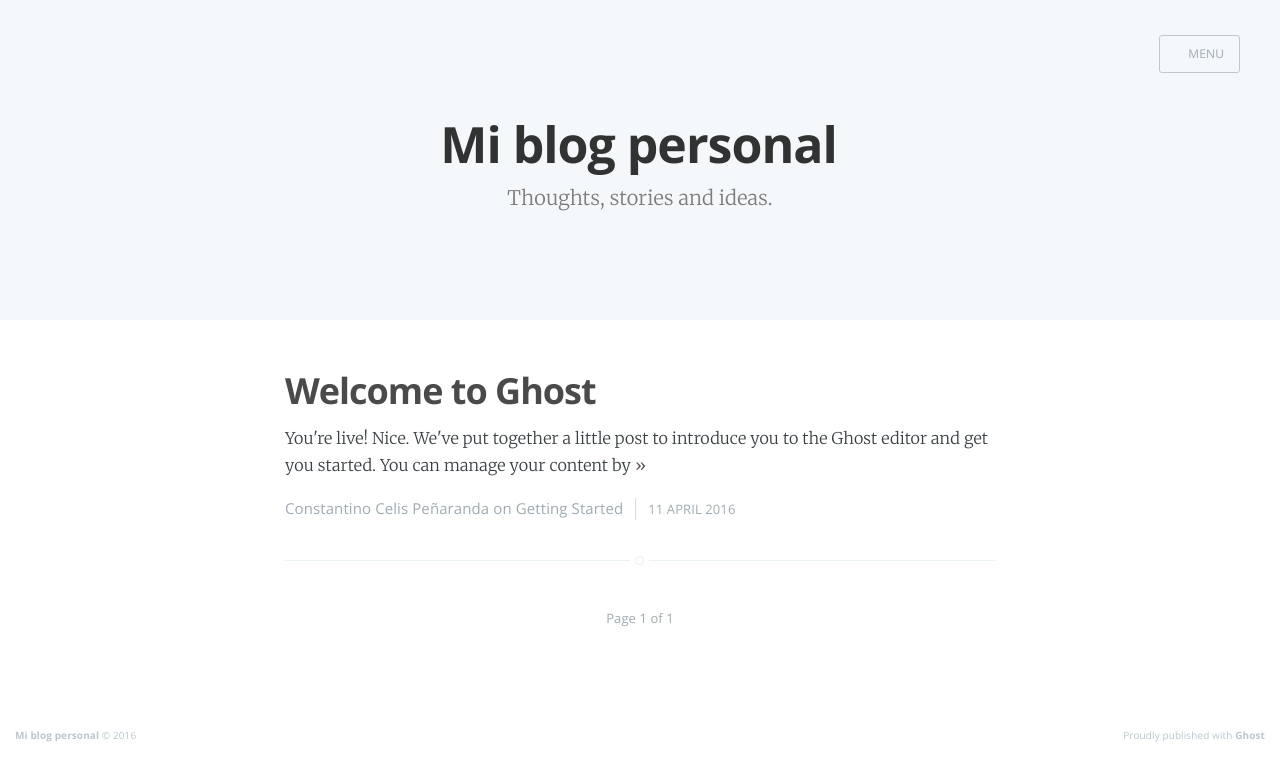
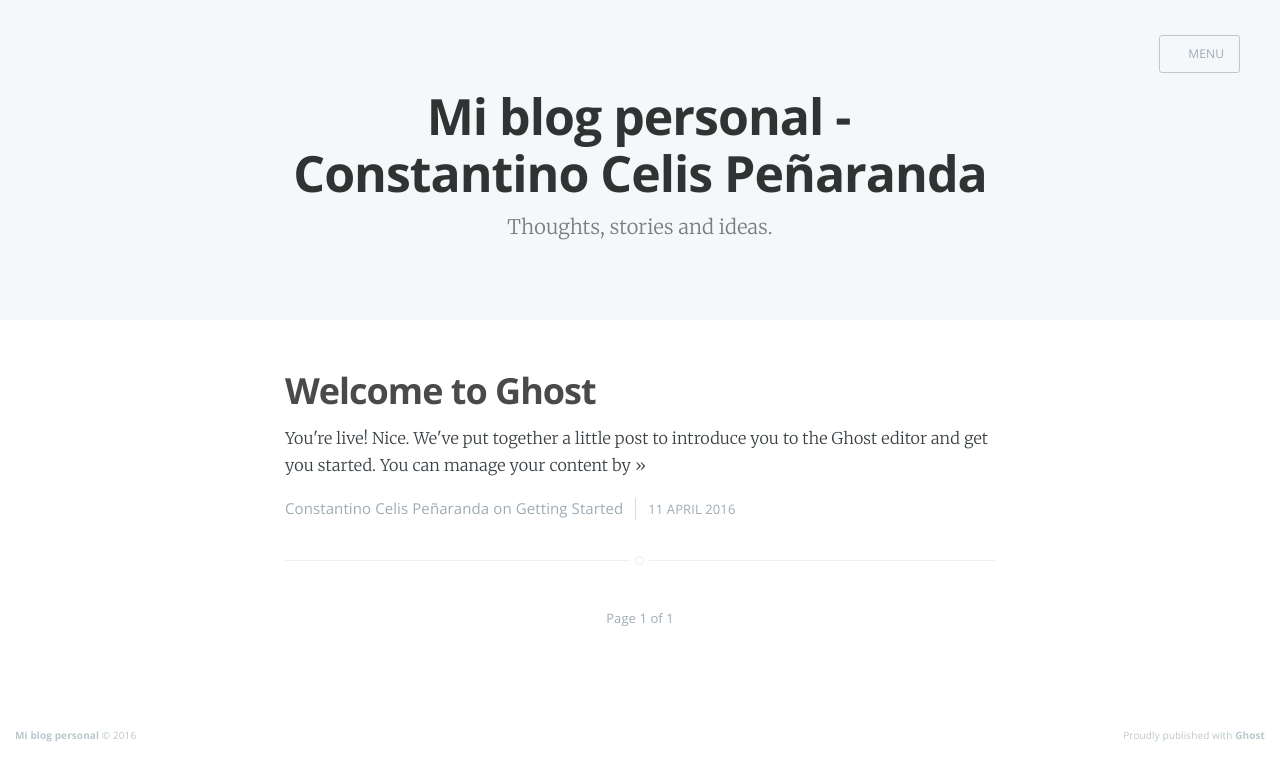
Before and after one commit to Konstantino91/Konstantino91.github.io, a plain HTML site: page index.html in a window 1280 px wide. Drawn offline with nearby package versions, Linux system fonts and the light colour scheme; a web font is replaced by a local one.

Commit message:
Se preparó el proyecto final

```diff
--- a/index.html
+++ b/index.html
@@ -65,7 +65,7 @@
     </nav>
     <div class="vertical">
         <div class="main-header-content inner">
-            <h1 class="page-title">Mi blog personal</h1>
+            <h1 class="page-title">Mi blog personal - Constantino Celis Peñaranda</h1>
             <h2 class="page-description">Thoughts, stories and ideas.</h2>
         </div>
     </div>
```
